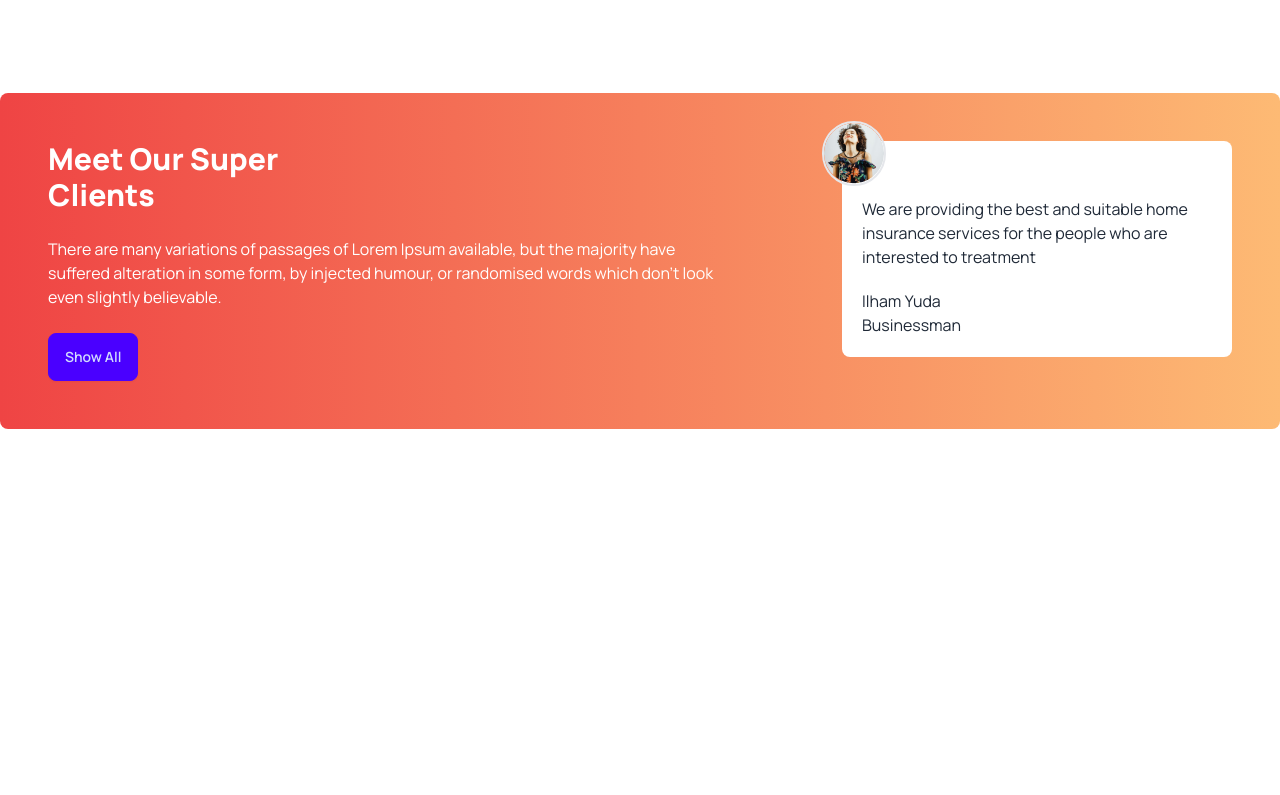
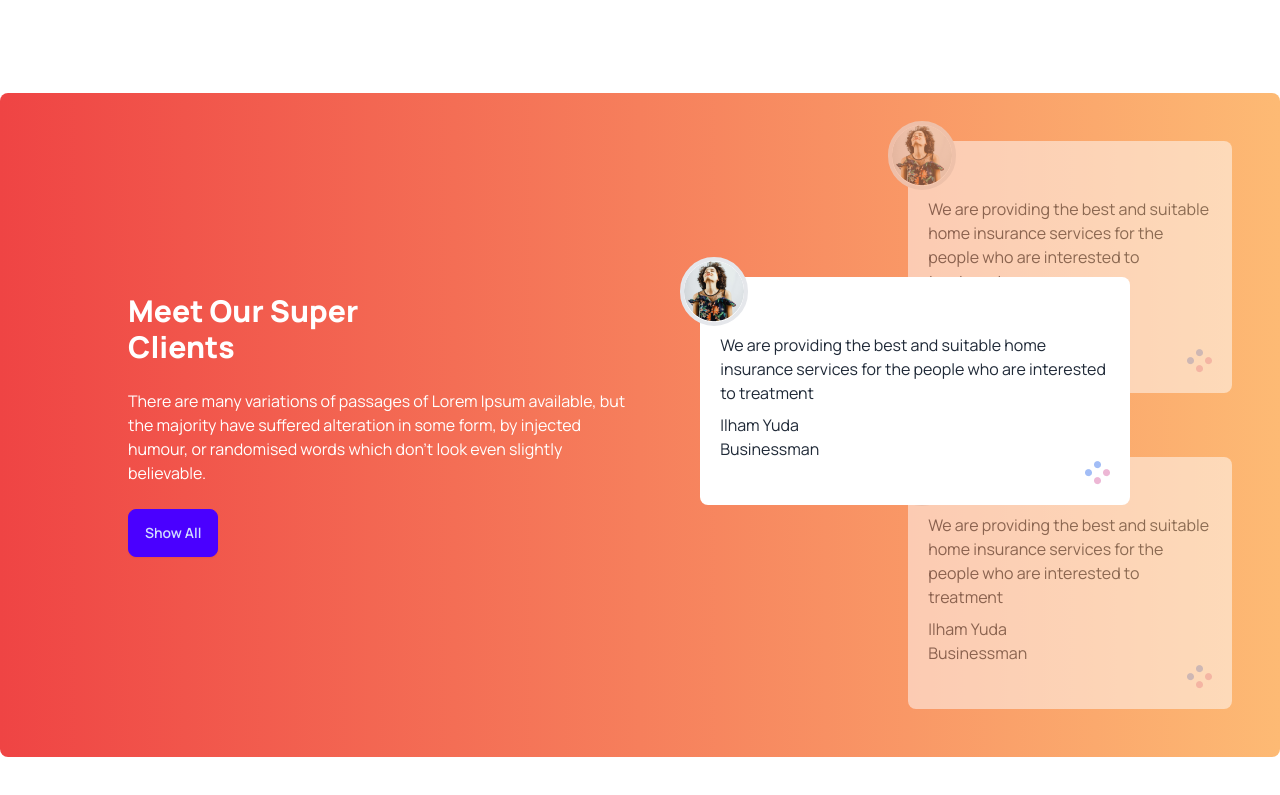
Before and after one commit to F-Zaman-Rafi/teaHouseWithDaisyUi, a plain HTML site: page index.html in a window 1280 px wide. Shown: the part 1642-2437 px from the top of the page. Before the commit the page ends 2167 px from the top, so only its background shows below. Drawn offline with nearby package versions, Linux system fonts and the light colour scheme.

Commit message:
added super client section

```diff
--- a/index.html
+++ b/index.html
@@ -139,25 +139,56 @@
         </section>
         <!-- super client -->
         <section class="my-24 flex flex-col lg:flex-row gap-6 bg-gradient-to-r from-red-500 to-orange-300 rounded-lg">
-            <div class="text-white p-12 space-y-6">
-                <h1 class="text-3xl font-extrabold">Meet Our Super <br>Clients</h1>
-                <p>There are many variations of passages of Lorem Ipsum available, but the majority have suffered
-                    alteration in some form, by injected humour, or randomised words which don't look even slightly
-                    believable. </p>
-                <button class="btn btn-primary">Show All</button>
+            <div class="lg:pl-20 lg:pr-40 flex items-center">
+                <div class="text-white p-12 space-y-6 ">
+                    <h1 class="text-3xl font-extrabold">Meet Our Super <br>Clients</h1>
+                    <p>There are many variations of passages of Lorem Ipsum available, but the majority have suffered
+                        alteration in some form, by injected humour, or randomised words which don't look even slightly
+                        believable. </p>
+                    <button class="btn btn-primary">Show All</button>
+                </div>
             </div>
-            <div class="p-12 space-y-6 ">
-                <div class="bg-white rounded-lg p-5 relative">
-                    <img class="absolute -mt-10 -ml-10 border-2 rounded-full" src="./images/client.png " alt="">
+
+            <div class="p-12 space-y-6 relative ">
+                <!-- Rating -->
+                <div class="bg-white opacity-50 mb-16 z-10 rounded-lg p-5 relative">
+                    <img class="absolute -mt-10 -ml-10 border-4 bg-white rounded-full" src="./images/client.png "
+                        alt="">
                     <p class="bg-white mt-9">We are providing the best and suitable home insurance services for the
                         people
                         who
                         are interested to
                         treatment</p>
-                    <p class="mt-5">Ilham Yuda</p>
+                    <p class="mt-2">Ilham Yuda</p>
                     <p>Businessman</p>
+                    <div class="flex justify-end"><img src="/images/circles.png" alt=""></div>
                 </div>
-
+                <!-- Rating -->
+                <div class="bg-white rounded-lg p-5 mr-10 top-40 z-20 lg:-left-40 lg:w-[430px] absolute">
+                    <img class="absolute -mt-10 -ml-10 border-4 bg-white rounded-full" src="./images/client.png "
+                        alt="">
+                    <p class="bg-white mt-9">We are providing the best and suitable home insurance services for the
+                        people
+                        who
+                        are interested to
+                        treatment</p>
+                    <p class="mt-2">Ilham Yuda</p>
+                    <p>Businessman</p>
+                    <div class="flex justify-end"><img src="/images/circles.png" alt=""></div>
+                </div>
+                <!-- Rating -->
+                <div class="bg-white rounded-lg opacity-50 z-10 p-5 relative">
+                    <img class="absolute -mt-10 -ml-10 border-4 bg-white rounded-full" src="./images/client.png "
+                        alt="">
+                    <p class="bg-white mt-9">We are providing the best and suitable home insurance services for the
+                        people
+                        who
+                        are interested to
+                        treatment</p>
+                    <p class="mt-2">Ilham Yuda</p>
+                    <p>Businessman</p>
+                    <div class="flex justify-end"><img src="/images/circles.png" alt=""></div>
+                </div>
             </div>
         </section>
     </main>
```
